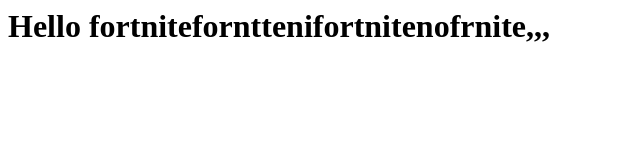
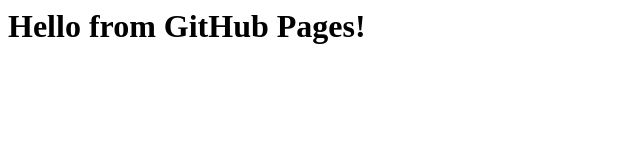
Before and after one commit to alo12345678910/elguegue.github.io, a plain HTML site: page index.html in a window 1280 px wide. Shown: the whole page, without its empty margins (0-640 px from the left). Drawn offline with Linux system fonts and the light colour scheme.

Commit message:
Update index.html

```diff
--- a/index.html
+++ b/index.html
@@ -1 +1 @@
-<h1>Hello fortnitefornttenifortnitenofrnite,,,</h1>
+<h1>Hello from GitHub Pages!</h1>
```
